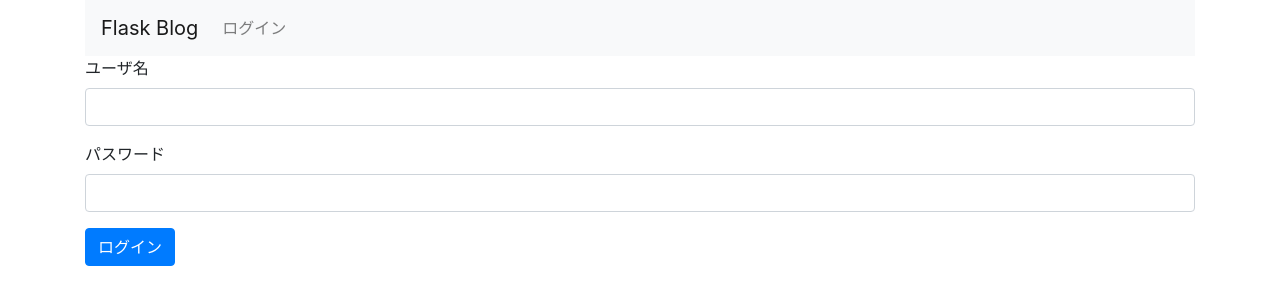
After one commit to prescott2004/ICT2, a Flask app: page /login in a window 1280 px wide. The commit adds this page. Shown: the top 305 px of the page. Run offline with Flask 3, Linux system fonts and the light colour scheme; some libraries are stand-ins or nearby versions.

Commit message:
学習段階

```diff
--- a/flask_blog/__init__.py
+++ b/flask_blog/__init__.py
@@ -1,5 +1,10 @@
 from flask import Flask
+from flask_sqlalchemy import SQLAlchemy
 
 app = Flask(__name__)
 app.config.from_object("flask_blog.config")
+
+# 他のプログラムはdbという変数を参照することでデータベースを扱えるようになった
+db = SQLAlchemy(app)
+
 import flask_blog.views
--- a/flask_blog/config.py
+++ b/flask_blog/config.py
@@ -1 +1,7 @@
+SQLALCHEMY_DATABASE_URI = "sqlite:///flask_blog.db"
+SQLALCHEMY_TRACK_MODIFICATIONS = True
+
 DEBUG = True
+USERNAME = "john"
+PASSWORD = "due123"
+SECRET_KEY = "secret key"
--- /dev/null
+++ b/flask_blog/templates/layout.html
@@ -0,0 +1,44 @@
+<!doctype html>
+<title>Flask Blog</title>
+
+<link rel="stylesheet" href="https://maxcdn.bootstrapcdn.com/bootstrap/4.0.0/css/bootstrap.min.css">
+<script src="https://code.jquery.com/jquery-3.2.1.slim.min.js"></script>
+<script src="https://cdnjs.cloudflare.com/ajax/libs/popper.js/1.12.9/umd/popper.min.js"></script>
+<script src="https://maxcdn.bootstrapcdn.com/bootstrap/4.0.0/js/bootstrap.min.js"></script>
+
+
+<div class="container">
+    <!-- ナビゲーションバー -->
+    <nav class="navbar navbar-expand-lg navbar-light bg-light">
+        <a class="navbar-brand" href="{{ url_for('show_entries') }}">Flask Blog</a>
+        <button class="navbar-toggler" type="button" data-toggle="collapse" data-target="#navbarNav"
+            aria-controls="navbarNav" aria-expanded="false" aria-label="Toggle navigation">
+            <span class="navbar-toggler-icon"></span>
+        </button>
+
+        <div class="collapse navbar-collapse" id="navbarNav">
+            <ul class="nav navbar-nav navbar-right">
+                <!-- 未ログインの場合のみ表示 -->
+                {% if not session.logged_in %}
+                <li class="nav-item">
+                    <a class="nav-link" href="{{ url_for('login') }}">ログイン</a>
+                </li>
+                <!-- ログインの場合のみ表示 -->
+                {% else %}
+                <li class="nav-item">
+                    <a class="nav-link" href="{{ url_for('logout') }}">ログアウト</a>
+                </li>
+                {% endif %}
+            </ul>
+        </div>
+    </nav>
+    <!-- サーバから渡されたflashメッセージを表示 -->
+    {% for message in get_flashed_messages() %}
+    <div class="alert alert-info" role="" alert>
+        {{ message }}
+    </div>
+    {% endfor %}
+    <div class="blog-body">
+        {% block body %}{% endblock %}
+    </div>
+</div>
--- /dev/null
+++ b/flask_blog/templates/login.html
@@ -0,0 +1,15 @@
+{% extends "layout.html" %}
+{% block body %}
+<form action="/login" method=post>
+    <div class="form-group">
+        <label for="InputTitle">ユーザ名</label>
+        <input type="text" class="form-control" id="InputTitle" name=username>
+    </div>
+
+    <div class="form-group">
+        <label for="InputPassword">パスワード</label>
+        <input type="password" class="form-control" id="InputPassword" name=password>
+    </div>
+    <button type="submit" class="btn btn-primary">ログイン</button>
+</form>
+{% endblock %}
--- a/flask_blog/views.py
+++ b/flask_blog/views.py
@@ -3,6 +3,47 @@ from flask import request, redirect, url_for, render_template, flash, session
 from flask_blog import app
 
 
+# URL: /にリクエストがあったときのルーティング処理
+# GETメソッド使用（デフォルト）
 @app.route("/")
 def show_entries():
+    # ログインしているか否かの判別
+    if not session.get("logged_in"):
+        return redirect("/login")
+    # index.htmlに移動
     return render_template("entries/index.html")
+
+
+# URL: /loginにリクエストがあったときのルーティング処理
+# GET, POSTメソッド使用
+@app.route("/login", methods=["GET", "POST"])
+def login():
+    error = None
+    # POSTメソッドでリクエストがあったとき, usernameとpasswordをチェック
+    if request.method == "POST":
+        if request.form["username"] != app.config["USERNAME"]:
+            # 表示させたい結果をflashに保存し、クライアントに返せるよう変更
+            flash("ユーザ名が異なります")
+        elif request.form["password"] != app.config["PASSWORD"]:
+            # 表示させたい結果をflashに保存し、クライアントに返せるよう変更
+            flash("パスワードが異なります")
+        else:
+            session["logged_in"] = True
+            flash("ログインしました")
+            # ルーティング
+            # return redirect("/")
+            return redirect(url_for("show_entries"))
+    # login.htmlに移動
+    return render_template("login.html")
+
+
+# URL: /logoutにリクエストがあったときのルーティング処理
+# GETメソッド使用（デフォルト）
+@app.route("/logout")
+def logout():
+    # セッション情報を削除
+    session.pop("logged_in", None)
+    flash("ログアウトしました")
+    # ルーティング
+    # return redirect("/")
+    return redirect(url_for("show_entries"))
```
Also changed, not shown: flask_blog/models/entries.py (added, +26 -0 lines), flask_blog/templates/entries/index.html (+3 -8 lines), test.py (deleted, +0 -8 lines), instance/flask_blog.db (added).
